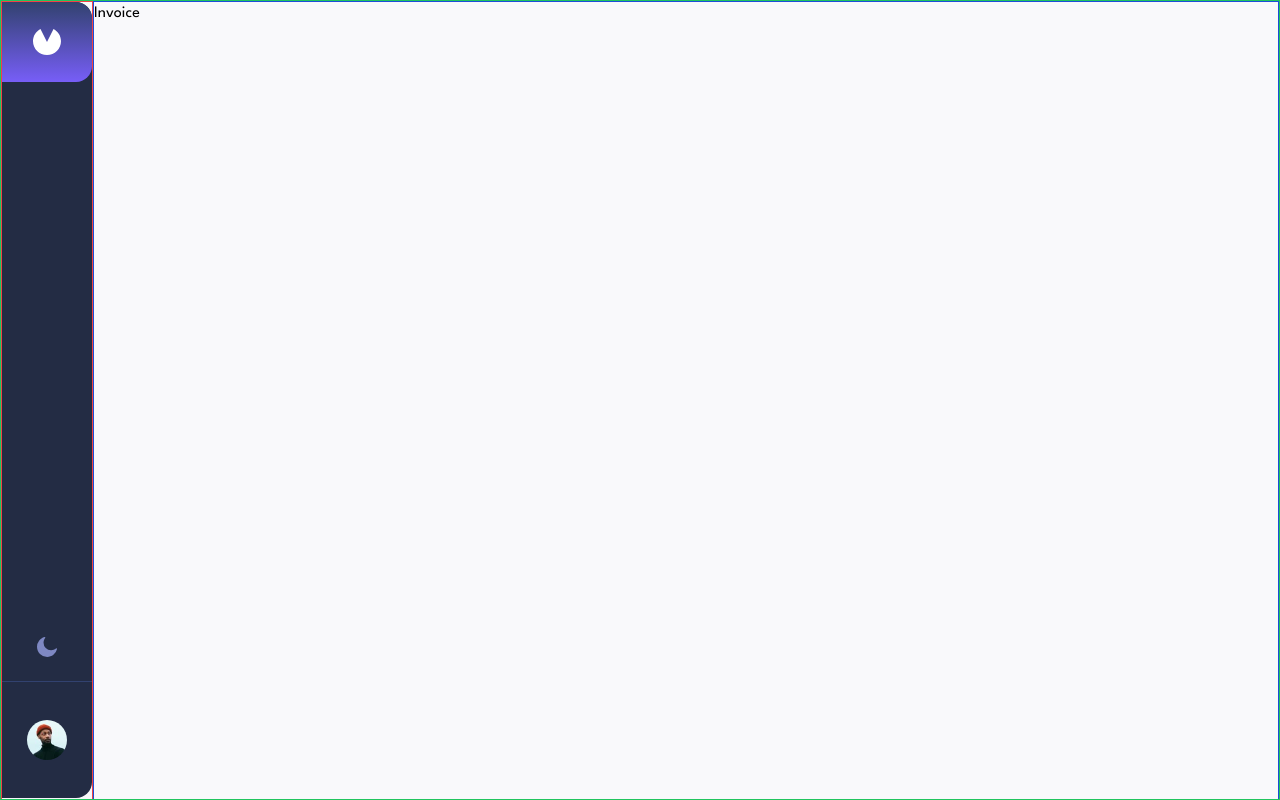
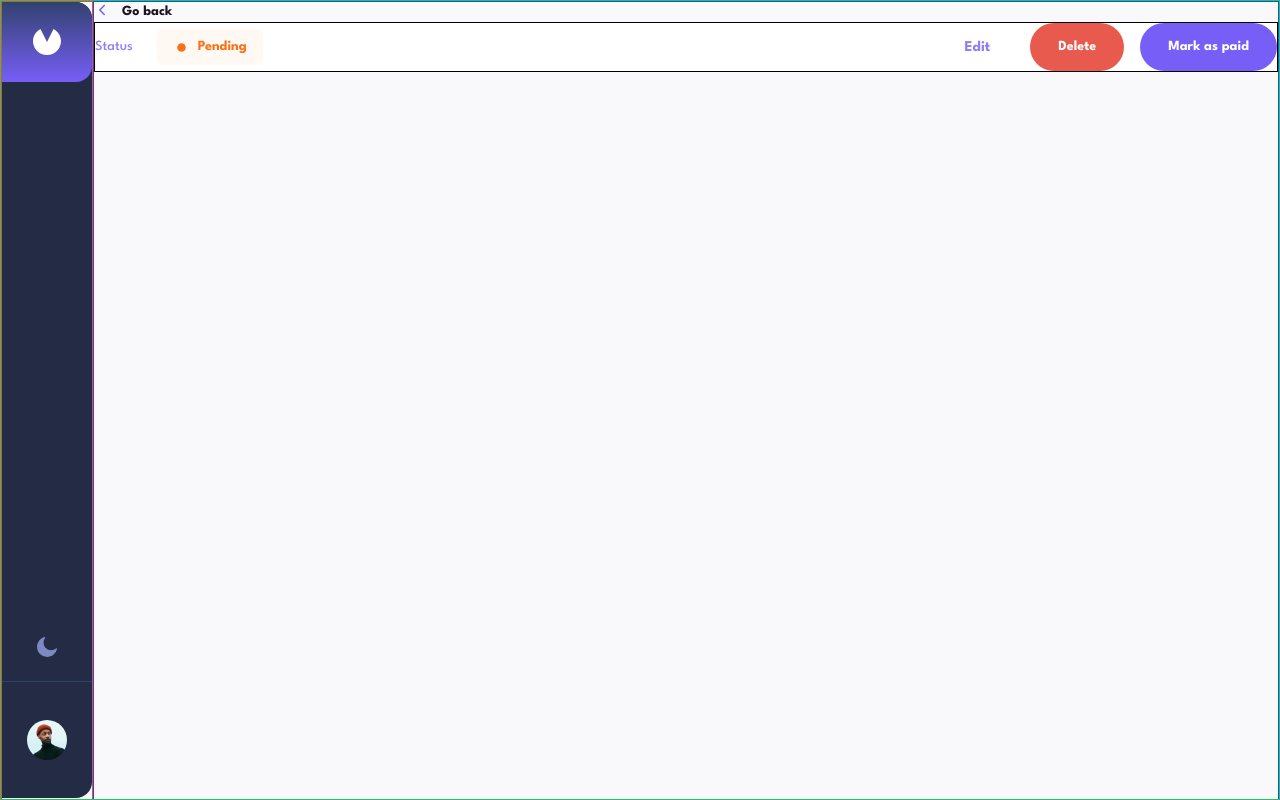
Before and after one commit to Ridwan-Lawal/Invoice-app, a React (Vite) app: page /invoice/1 in a window 1280 px wide. Built offline with nearby package versions, Linux system fonts and the light colour scheme; no server answers.

Commit message:
invoice details header

```diff
--- a/src/features/dashboard/DashBoardHeader.jsx
+++ b/src/features/dashboard/DashBoardHeader.jsx
@@ -12,21 +12,25 @@
 
 import DasboardOptionsButtonContent from "../../ui/DasboardOptionsButtonContent";
 import { openingForm } from "../invoice-form/invoiceFormSlice";
+import { useReadInvoices } from "../../hooks/useReadInvoices";
 
 function DashBoardHeader() {
   const { filterOptionsIsOpen, sortOptionsIsOpen } = useSelector(
     (store) => store.dashboard
   );
-
   const dispatch = useDispatch();
+  // to get the length of invoices
+  const { invoices } = useReadInvoices();
 
   return (
     <div className="flex border justify-between mt-7 font-spartan max-w-[710px] xl:max-w-[750px] mx-auto">
       <section>
         <h1 className=" font-bold text-cinder   text-[33px] ">Invoices</h1>
         <p className="text-[13.5px] text-gray-400 font-medium   -mt-2 md:mt-0 ">
-          <span className="hidden md:block">There are total of X invoices</span>
-          <span className="md:hidden">X invoices</span>
+          <span className="hidden md:block">
+            There are total of {invoices.length} invoices
+          </span>
+          <span className="md:hidden">{invoices.length} invoices</span>
         </p>
       </section>
 
--- /dev/null
+++ b/src/features/invoice-details/InvoiceDetailsHeader.jsx
@@ -0,0 +1,44 @@
+import Button from "../../ui/Button";
+import Status from "../../ui/Status";
+
+function InvoiceDetailsHeader() {
+  return (
+    <div className="bg-white border border-black flex justify-between items-center">
+      <section className="flex gap-6 items-center">
+        <p className="primary-text font-medium">Status</p>
+        <Status status="pending" />
+      </section>
+
+      <section className="flex gap-4 items-center">
+        <Button
+          bgColor="bg-cornflower-blue bg-opacity-0 hover:bg-opacity-[0.15] transition-all"
+          textColor="text-cornflower-blue text-opacity-80 "
+          fontSize="text-[15px]"
+          customStyles="py-2.5 px-6"
+        >
+          Edit
+        </Button>
+
+        <Button
+          name="delete"
+          bgColor="bg-burnt-sienna  hover:bg-opacity-100"
+          textColor="text-white"
+          customStyles="py-3.5 px-7"
+        >
+          Delete
+        </Button>
+
+        <Button
+          name="delete"
+          bgColor="bg-cornflower-blue  hover:bg-opacity-100"
+          textColor="text-white"
+          customStyles="py-3.5 px-7"
+        >
+          Mark as paid
+        </Button>
+      </section>
+    </div>
+  );
+}
+
+export default InvoiceDetailsHeader;
--- a/src/features/invoice-form/InvoiceForm.jsx
+++ b/src/features/invoice-form/InvoiceForm.jsx
@@ -111,6 +111,7 @@
         <div className="flex items-center justify-between">
           <Button
             onClick={() => dispatch(openingForm())}
+            type="button"
             textColor="text-cornflower-blue text-opacity-90"
             bgColor="bg-cornflower-blue bg-opacity-5 hover:bg-opacity-[0.15]"
             fontSize="text-[15px]"
--- /dev/null
+++ b/src/hooks/useReadInvoices.js
@@ -0,0 +1,15 @@
+import { useQuery } from "@tanstack/react-query";
+import { apiReadInvoice } from "../services/apiInvoice";
+
+export function useReadInvoices() {
+  const {
+    isLoading,
+    isError,
+    data: invoices,
+  } = useQuery({
+    queryKey: ["invoices"],
+    queryFn: apiReadInvoice,
+  });
+
+  return { isLoading, isError, invoices };
+}
--- a/src/index.css
+++ b/src/index.css
@@ -18,6 +18,10 @@
 
 .invoice-form-input2 {
   @apply shadow-sm w-full px-4 focus:outline-none text-cinder font-semibold rounded-md text-[15px];
+}
+
+.primary-text {
+  @apply text-cornflower-blue text-sm text-opacity-80;
 }
 
 /* Style for all scrollable elements */
--- a/src/pages/Dashboard.jsx
+++ b/src/pages/Dashboard.jsx
@@ -1,28 +1,21 @@
-import { useIsMutating, useQuery } from "@tanstack/react-query";
+import { useIsMutating } from "@tanstack/react-query";
 import DashBoardHeader from "../features/dashboard/DashBoardHeader";
 import InvoiceCard from "../features/dashboard/InvoiceCard";
-import { apiReadInvoice } from "../services/apiInvoice";
+
 import Loader from "../ui/Loader";
 import toast from "react-hot-toast";
 
 import WaitingLoader from "../ui/WaitingLoader";
 
 import { useReadFilterSortData } from "../hooks/useReadFilterSortData";
+import { useReadInvoices } from "../hooks/useReadInvoices";
 
 function Dashboard() {
   // for reading the mutate state of the mutation of adding the filter and sort value to supabase
   const isMutating = useIsMutating("addFilterSort");
 
   // for reading the invoices from the api
-  const {
-    isLoading,
-    isError,
-    data: invoices,
-  } = useQuery({
-    queryKey: ["invoices"],
-    queryFn: apiReadInvoice,
-  });
-
+  const { invoices, isLoading, isError } = useReadInvoices();
   // for reading the filter and the sort value
   const filterSortData = useReadFilterSortData();
 
--- a/src/pages/Invoice.jsx
+++ b/src/pages/Invoice.jsx
@@ -1,5 +1,18 @@
+import { IoIosArrowBack } from "react-icons/io";
+import InvoiceDetailsHeader from "../features/invoice-details/InvoiceDetailsHeader";
+
 function Invoice() {
-  return <div>Invoice</div>;
+  return (
+    <div>
+      <button className="flex gap-3 group">
+        <IoIosArrowBack className="text-cornflower-blue" />
+        <span className="text-cinder group-hover:text-cornflower-blue transition-colors duration-300 text-sm font-bold">
+          Go back
+        </span>
+      </button>
+      <InvoiceDetailsHeader />
+    </div>
+  );
 }
 
 export default Invoice;
--- a/src/ui/Button.jsx
+++ b/src/ui/Button.jsx
@@ -7,12 +7,14 @@
   fontSize = "text-sm",
   onClick,
   name,
+  type,
 }) {
   const defaultStyles = "px-6 py-3.5";
   return (
     <button
       onClick={onClick}
       name={name}
+      type={type}
       className={`${fontSize} font-bold  hover:bg-opacity-75 hover:scale-[1.02] transition-all ${
         customStyles || defaultStyles
       }  rounded-3xl ${textColor}   flex items-center ${bgColor}`}
```
